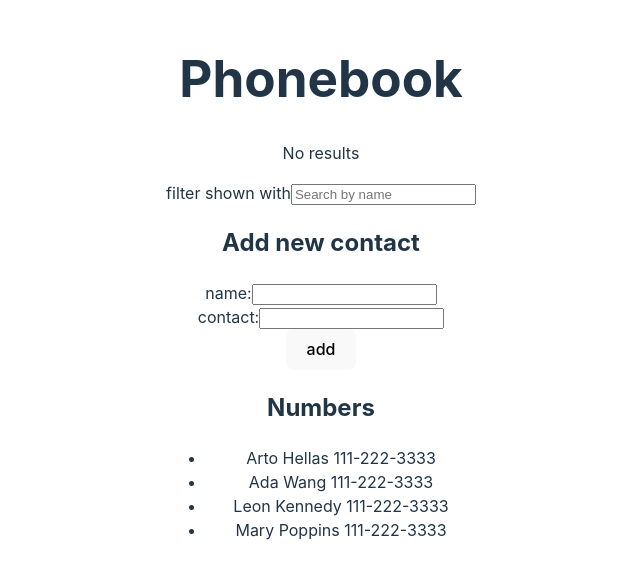
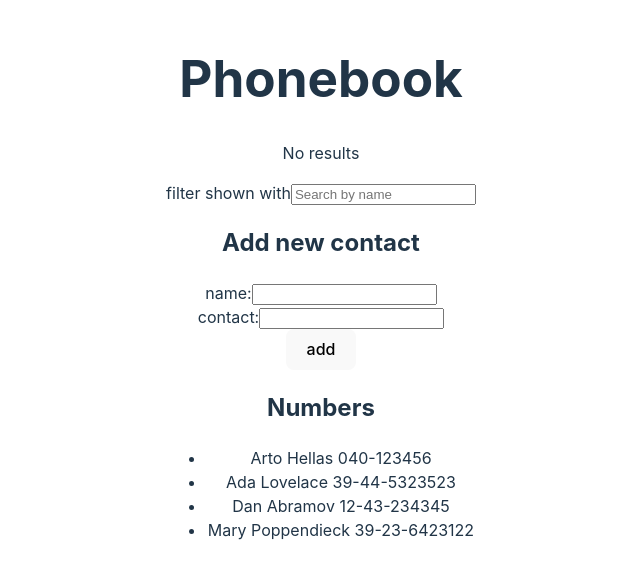
Before and after one commit to beatricehahn/univHelsinki, a React (Vite) app in the folder part2/phonebook/: page / in a window 1280 px wide. Shown: the part 113-692 px from the top of the page, without its empty margins (319-959 px from the left). Built offline with nearby package versions, Linux system fonts and the light colour scheme; data requests are answered from the project's data file.

Commit message:
Fetch mock server data using axios request

```diff
--- a/part2/phonebook/src/App.jsx
+++ b/part2/phonebook/src/App.jsx
@@ -1,4 +1,6 @@
-import { useState } from 'react'
+import { useState, useEffect } from 'react'
+import axios from 'axios'
+
 import Phonelist from './components/Phonelist'
 import SearchResults from './components/SearchResults'
 import Form from './components/Form'
@@ -6,12 +8,19 @@ import Form from './components/Form'
 import './App.css'
 
 const App = () => {
-  const [persons, setPersons] = useState([
-    { name: 'Arto Hellas', number: '111-222-3333', id: 1 },
-    { name: 'Ada Wang', number: '111-222-3333', id: 2 },
-    { name: 'Leon Kennedy', number: '111-222-3333', id: 3 },
-    { name: 'Mary Poppins', number: '111-222-3333', id: 4 }
-  ])
+  const [persons, setPersons] = useState([])
+
+  // fetch mock server data and set persons info
+  useEffect(() => {
+    console.log('effect')
+    axios
+      .get('http://localhost:3001/persons')
+      .then(response => {
+        console.log('promise fulfilled')
+        setPersons(response.data)
+      })
+  }, [])
+
   // this state controls form input element
   const [newName, setNewName] = useState('')
   const [newNumber, setNewNumber] = useState('')
```
